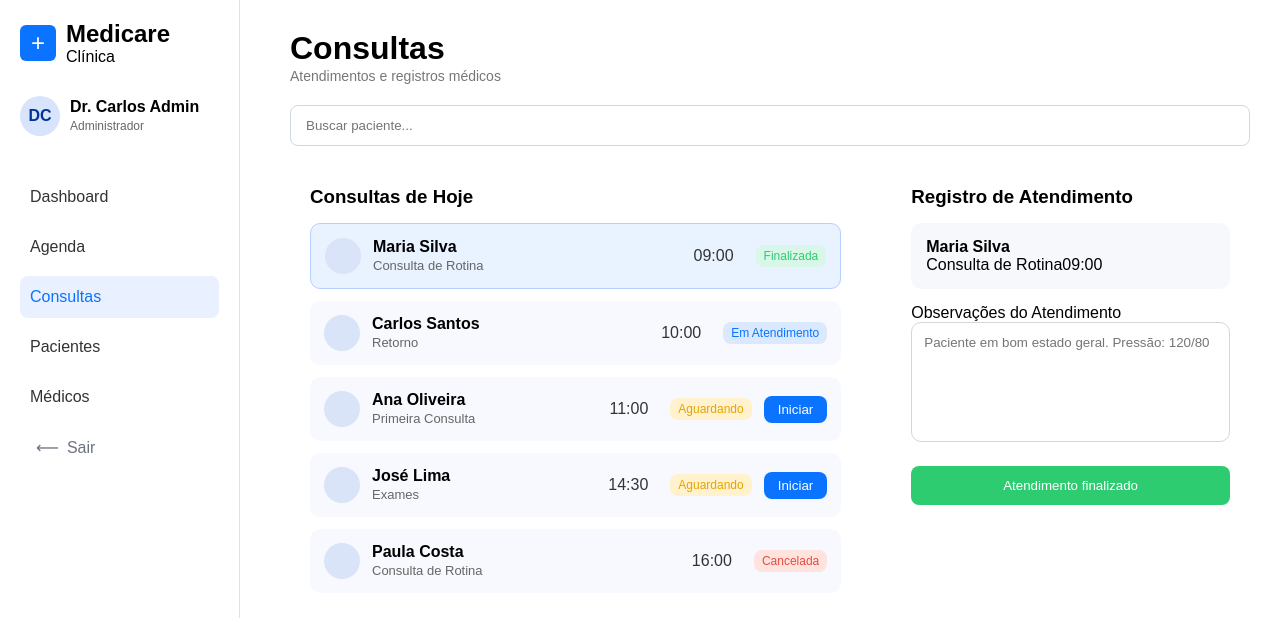
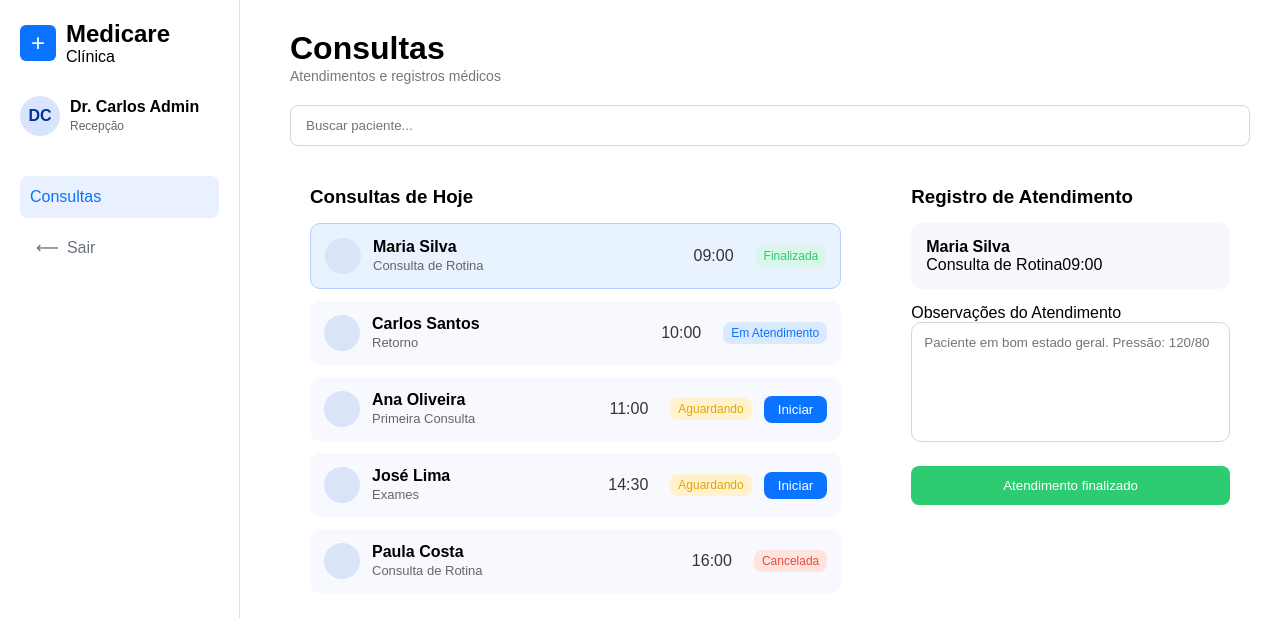
Before and after one commit to thigadasilva/MedicareClinic, a Vue app: page /consultas in a window 1280 px wide. Shown: the top 618 px of the page. Built offline with nearby package versions, Linux system fonts and the light colour scheme; sample sign-in values are in the browser's storage.

Commit message:
Inicio da lógica das rotas pacientes e medicos

```diff
--- a/src/router/index.js
+++ b/src/router/index.js
@@ -4,6 +4,8 @@ import Login from '@/views/Login.vue'
 import Dashboard from '@/views/Dashboard.vue'
 import Agenda from '@/views/Agenda.vue'
 import Consultas from '@/views/Consultas.vue'
+import Pacientes from '@/views/Pacientes.vue'
+import Medicos from '@/views/Medicos.vue'
 
 const routes = [
   {
@@ -33,6 +35,18 @@ const routes = [
     name: 'Consultas',
     component: Consultas,
     meta: {requiresAuth: true}
+  },
+  {
+    path: '/pacientes',
+    name: 'Pacientes',
+    component: Pacientes,
+    meta: {requiresAuth: true, requiresAdmin: true}
+  },
+  {
+    path: '/medicos',
+    name: 'Medicos',
+    component: Medicos,
+    meta: {requiresAuth: true, requiresAdmin: true}
   }
 ]
 
@@ -43,27 +57,36 @@ const router = createRouter({
 
 router.beforeEach((to, from, next)=>{
   const perfil = store.getters['auth/user']?.perfil
+  const isAuthenticated = store.getters['auth/isAuthenticated']
   const perfilRoutes = {
   admin: '/dashboard',
   medico: '/agenda',
   recepcionista: '/consultas'
 }
 
-  const isAuthenticated = store.getters['auth/isAuthenticated']
 
+
+  // 1. Rotas que exigem login
   if (to.meta.requiresAuth && !isAuthenticated) {
-    next('/login')
-  } else if (to.meta.requiresAuth && to.meta.perfil && perfil !== to.meta.perfil) {
-    next(perfilRoutes[perfil] || '/login')
-  } else if (to.meta.requiresGuest && isAuthenticated) {
-    if (perfilRoutes[perfil]) {
-      next(perfilRoutes[perfil])
-    } else {
-      store.dispatch('auth/logout')
-      next('/login')
-    }
-  } else {
-    next()
-  }})
+    return next('/login')
+  }
+
+  // 2. Rotas que exigem admin
+  if (to.meta.requiresAdmin && perfil !== 'admin') {
+  if (!perfil) {
+    store.dispatch('auth/logout')
+    return next('/login')
+  }
+  return next(perfilRoutes[perfil] || '/login')
+}
+
+  // 3. Rotas guest (login)
+  if (to.meta.requiresGuest && isAuthenticated) {
+    return next(perfilRoutes[perfil] || '/login')
+  }
+
+  // 4. Caso padrão
+  next()
+})
 
 export default router
--- a/src/views/Agenda.vue
+++ b/src/views/Agenda.vue
@@ -15,16 +15,16 @@
             <div class="avatar">DC</div>
             <div>
                 <p class="username">Dr. Carlos Admin</p>
-                <span class="role">Administrador</span>
+                <span class="role">Médico</span>
             </div>
         </div>
 
         <nav class="menu">
-            <a href="#" class="item" @click="handleDashboard">Dashboard</a>
+            <a v-if="userRole === 'admin'" href="#" class="item" @click="handleDashboard">Dashboard</a>
             <a href="#" class="item active">Agenda</a>
-            <a href="#" class="item" @click="handleConsultas">Consultas</a>
-            <a href="#" class="item">Pacientes</a>
-            <a href="#" class="item">Médicos</a>
+            <a v-if="userRole === 'admin'" href="#" class="item" @click="handleConsultas">Consultas</a>
+            <a v-if="userRole === 'admin'" href="#" class="item">Pacientes</a>
+            <a v-if="userRole === 'admin'" href="#" class="item">Médicos</a>
         </nav>
 
         <button class="logout" @click="handleLogout">
@@ -61,9 +61,11 @@ import {ref, onMounted} from 'vue';
 import {parseISO, addMinutes} from 'date-fns';
 import axios from 'axios';
 
+
   const router = useRouter()
   const store = useStore()
   const calendarEvents = ref([])
+  const userRole = store.state.auth.user?.perfil
 
   const handleEventClickFromCalendar = (eventId) => {
   console.log(`Evento ${eventId} clicado. Redirecionando...`);
--- a/src/views/Consultas.vue
+++ b/src/views/Consultas.vue
@@ -15,16 +15,16 @@
             <div class="avatar">DC</div>
             <div>
                 <p class="username">Dr. Carlos Admin</p>
-                <span class="role">Administrador</span>
+                <span class="role">Recepção</span>
             </div>
         </div>
 
         <nav class="menu">
-            <a href="#" class="item" @click="handleDashboard">Dashboard</a>
-            <a href="#" class="item" @click="handleAgenda">Agenda</a>
-            <a href="#" class="item active">Consultas</a>
-            <a href="#" class="item">Pacientes</a>
-            <a href="#" class="item">Médicos</a>
+            <a v-if="userRole === 'admin'" href="#" class="item" @click="handleDashboard">Dashboard</a>
+            <a v-if="userRole === 'admin'" href="#" class="item">Agenda</a>
+            <a href="#" class="item active" @click="handleConsultas">Consultas</a>
+            <a v-if="userRole === 'admin'" href="#" class="item">Pacientes</a>
+            <a v-if="userRole === 'admin'" href="#" class="item">Médicos</a>
         </nav>
 
         <button class="logout" @click="handleLogout">
--- /dev/null
+++ b/src/views/Medicos.vue
@@ -0,0 +1,3 @@
+<template></template>
+<script></script>
+<style></style>
--- /dev/null
+++ b/src/views/Pacientes.vue
@@ -0,0 +1,3 @@
+<template></template>
+<script></script>
+<style></style>
```
